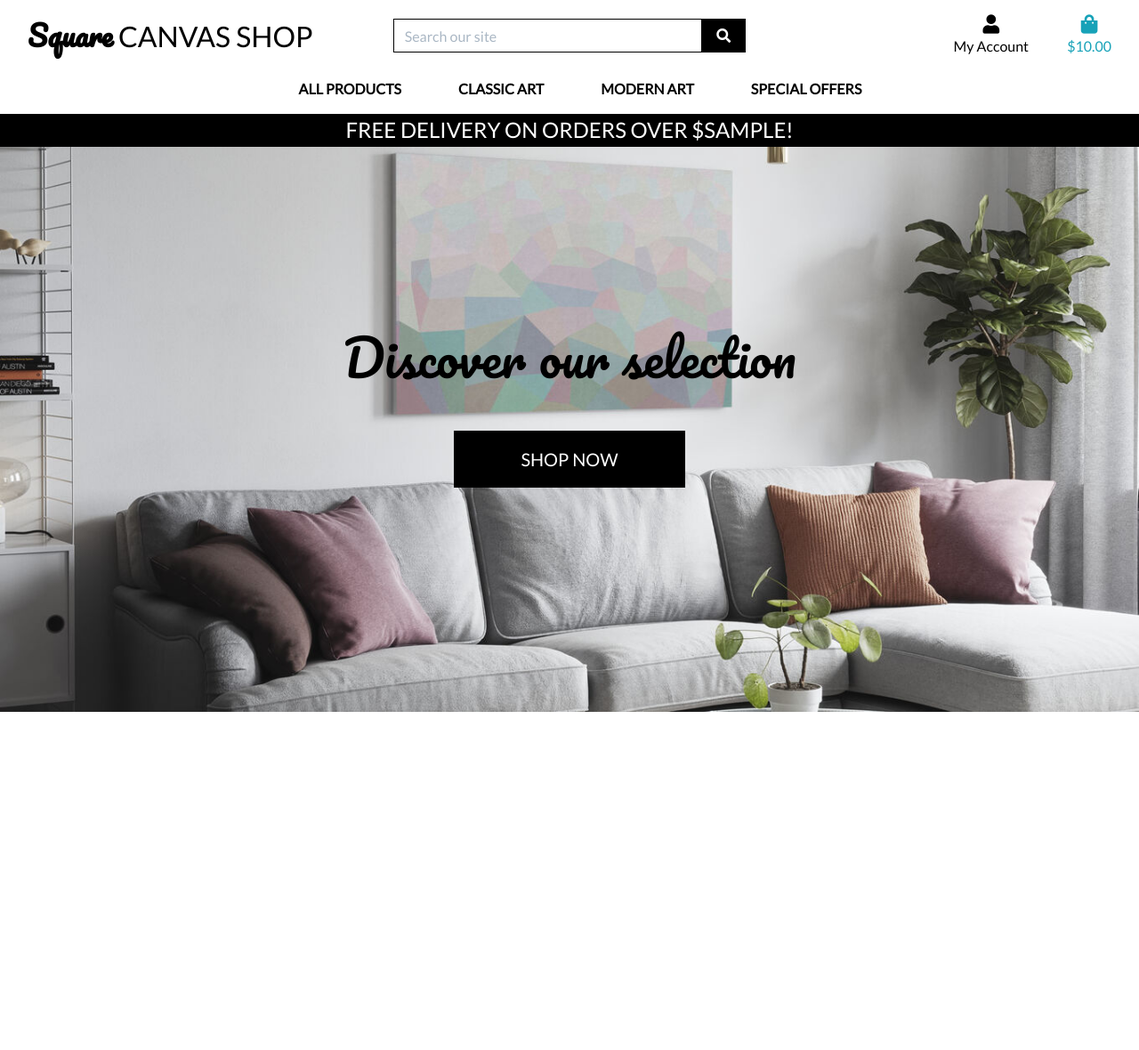
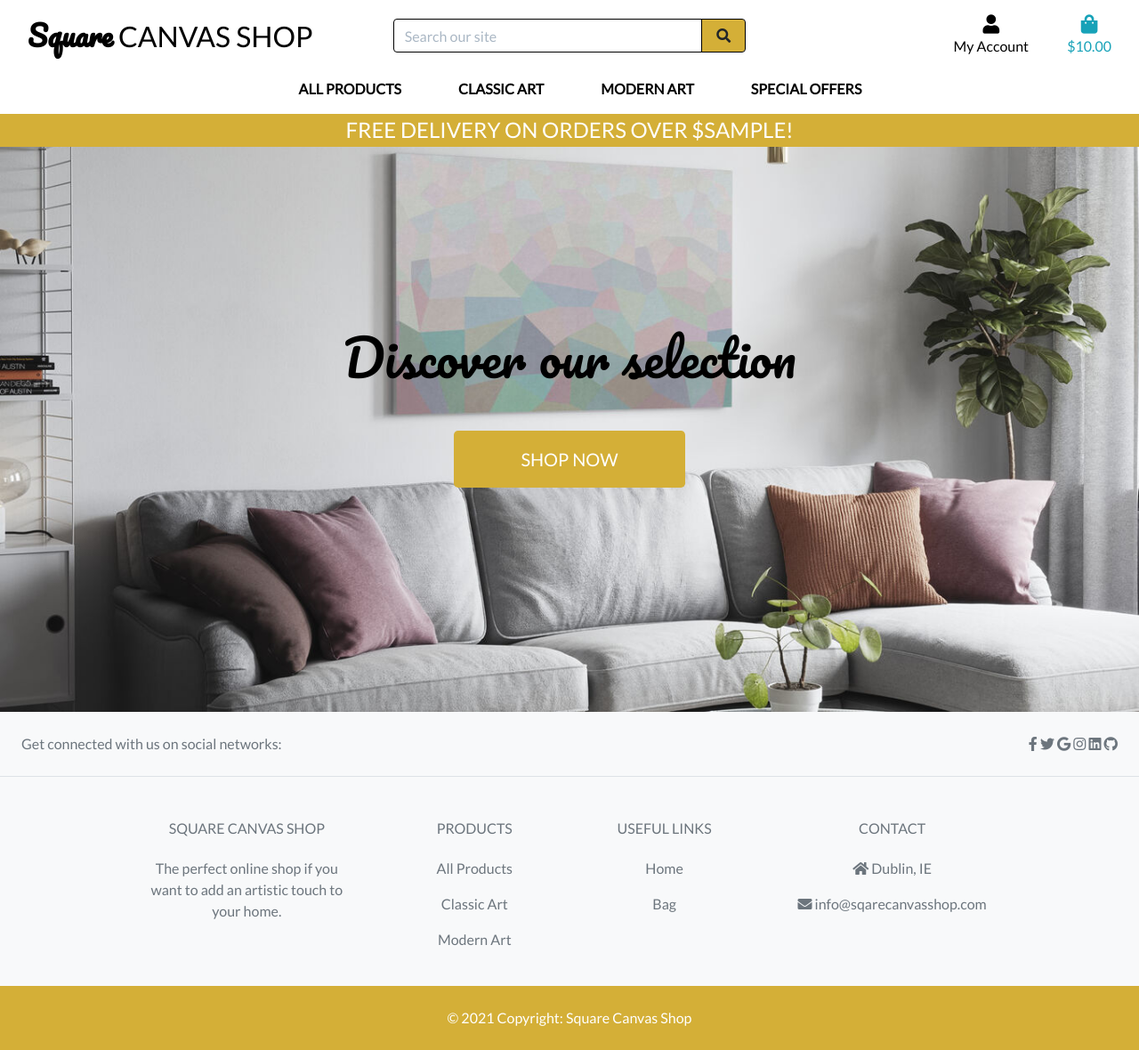
Before and after one commit to tizcoppoli/ms4-art-store, a Django app: template home/templates/home/index.html in a window 1280 px wide. Shown: the whole page at 89% size. Before the commit the page ends 800 px from the top, so only its background shows below. Run offline with Django 3.2, Linux system fonts and the light colour scheme; the template is opened without the code that fills it: most values are stand-ins (such as "Sample title", 1, 10 or a date in 2020); some libraries are stand-ins or nearby versions.

Commit message:
added footer to base template

```diff
--- a/home/templates/home/index.html
+++ b/home/templates/home/index.html
@@ -18,7 +18,7 @@
                 <h1 class="display-4 logo-font text-black text-center" style="text-transform: none; font-family: pacifico;">Discover our selection</h1>
                 <div class="my-5 text-center">
                     <h4>
-                        <a href="{% url 'products' %}" class="shop-now-button btn btn-lg rounded-0 text-uppercase py-3">Shop Now</a>
+                        <a href="{% url 'products' %}" class="shop-now-button btn btn-lg rounded-4 text-uppercase py-3" style="background-color: #d4af37;">Shop Now</a>
                     </h4>
                 </div>
             </div>
--- a/static/css/base.css
+++ b/static/css/base.css
@@ -3,7 +3,7 @@ html {
 }
 
 body {
-    background: url('/media/room32.jpg') no-repeat center center fixed;
+    background: url('/media/room32.jpg') no-repeat center center;
     background-size: cover;
     height: calc(100vh - 164px);
     color: #555;
--- a/templates/base.html
+++ b/templates/base.html
@@ -19,7 +19,9 @@
         integrity="sha384-Vkoo8x4CGsO3+Hhxv8T/Q5PaXtkKtu6ug5TOeNV6gBiFeWPGFN9MuhOf23Q9Ifjh" crossorigin="anonymous">
     <link rel="preconnect" href="https://fonts.gstatic.com">
     <link href="https://fonts.googleapis.com/css2?family=Lato&family=Pacifico&display=swap" rel="stylesheet">
-        <link rel="stylesheet" href="https://cdnjs.cloudflare.com/ajax/libs/font-awesome/5.15.3/css/all.min.css" integrity="sha512-iBBXm8fW90+nuLcSKlbmrPcLa0OT92xO1BIsZ+ywDWZCvqsWgccV3gFoRBv0z+8dLJgyAHIhR35VZc2oM/gI1w==" crossorigin="anonymous" referrerpolicy="no-referrer" />
+    <link rel="stylesheet" href="https://cdnjs.cloudflare.com/ajax/libs/font-awesome/5.15.3/css/all.min.css"
+        integrity="sha512-iBBXm8fW90+nuLcSKlbmrPcLa0OT92xO1BIsZ+ywDWZCvqsWgccV3gFoRBv0z+8dLJgyAHIhR35VZc2oM/gI1w=="
+        crossorigin="anonymous" referrerpolicy="no-referrer" />
     <link rel="stylesheet" href="{% static 'css/base.css' %}">
     {% endblock %}
 
@@ -27,9 +29,14 @@
     {% endblock %}
 
     {% block corejs %}
-        <script src="https://code.jquery.com/jquery-3.6.0.min.js" integrity="sha256-/xUj+3OJU5yExlq6GSYGSHk7tPXikynS7ogEvDej/m4=" crossorigin="anonymous"></script>
-        <script src="https://cdn.jsdelivr.net/npm/popper.js@1.16.0/dist/umd/popper.min.js" integrity="sha384-Q6E9RHvbIyZFJoft+2mJbHaEWldlvI9IOYy5n3zV9zzTtmI3UksdQRVvoxMfooAo" crossorigin="anonymous"></script>
-        <script src="https://stackpath.bootstrapcdn.com/bootstrap/4.4.1/js/bootstrap.min.js" integrity="sha384-wfSDF2E50Y2D1uUdj0O3uMBJnjuUD4Ih7YwaYd1iqfktj0Uod8GCExl3Og8ifwB6" crossorigin="anonymous"></script>
+    <script src="https://code.jquery.com/jquery-3.6.0.min.js"
+        integrity="sha256-/xUj+3OJU5yExlq6GSYGSHk7tPXikynS7ogEvDej/m4=" crossorigin="anonymous"></script>
+    <script src="https://cdn.jsdelivr.net/npm/popper.js@1.16.0/dist/umd/popper.min.js"
+        integrity="sha384-Q6E9RHvbIyZFJoft+2mJbHaEWldlvI9IOYy5n3zV9zzTtmI3UksdQRVvoxMfooAo" crossorigin="anonymous">
+    </script>
+    <script src="https://stackpath.bootstrapcdn.com/bootstrap/4.4.1/js/bootstrap.min.js"
+        integrity="sha384-wfSDF2E50Y2D1uUdj0O3uMBJnjuUD4Ih7YwaYd1iqfktj0Uod8GCExl3Og8ifwB6" crossorigin="anonymous">
+    </script>
     <!-- Stripe -->
     <script src="https://js.stripe.com/v3/"></script>
     {% endblock %}
@@ -45,15 +52,19 @@
         <div class="row bg-white pt-lg-2 d-none d-lg-flex" id="topnav">
             <div class="col-12 col-lg-4 my-auto py-1 py-lg-0 text-center text-lg-left">
                 <a href="{% url 'home' %}" class="nav-link main-logo-link">
-                    <h2 class="logo-font text-black my-0"><strong style="font-family: pacifico, cursive; text-transform: capitalize;">Square</strong> Canvas Shop</h2>
+                    <h2 class="logo-font text-black my-0"><strong
+                            style="font-family: pacifico, cursive; text-transform: capitalize;">Square</strong> Canvas
+                        Shop</h2>
                 </a>
             </div>
             <div class="col-12 col-lg-4 my-auto py-1 py-lg-0">
                 <form method="GET" action="{% url 'products' %}">
                     <div class="input-group w-100">
-                        <input class="form-control border border-black rounded-0" type="text" name="q" placeholder="Search our site">
+                        <input class="form-control border border-black rounded-4" type="text" name="q"
+                            placeholder="Search our site">
                         <div class="input-group-append">
-                            <button class="form-control btn btn-black border border-black rounded-0" type="submit">
+                            <button class="form-control btn border border-black rounded-4" type="submit"
+                                style="background-color: #d4af37;">
                                 <span class="icon">
                                     <i class="fas fa-search"></i>
                                 </span>
@@ -65,7 +76,8 @@
             <div class="col-12 col-lg-4 my-auto py-1 py-lg-0">
                 <ul class="list-inline list-unstyled text-center text-lg-right my-0">
                     <li class="list-inline-item dropdown">
-                        <a class="text-black nav-link" href="#" id="user-options" data-toggle="dropdown" aria-haspopup="true" aria-expanded="false">
+                        <a class="text-black nav-link" href="#" id="user-options" data-toggle="dropdown"
+                            aria-haspopup="true" aria-expanded="false">
                             <div class="text-center">
                                 <div><i class="fas fa-user fa-lg"></i></div>
                                 <p class="my-0">My Account</p>
@@ -85,7 +97,8 @@
                         </div>
                     </li>
                     <li class="list-inline-item">
-                        <a class="{% if grand_total %}text-info font-wight-bold{% else %}text-black{% endif %} nav-link" href="{% url 'view_bag' %}">
+                        <a class="{% if grand_total %}text-info font-wight-bold{% else %}text-black{% endif %} nav-link"
+                            href="{% url 'view_bag' %}">
                             <div class="text-center">
                                 <div><i class="fas fa-shopping-bag fa-lg"></i></div>
                                 <p class="my-0">
@@ -103,7 +116,8 @@
         </div>
         <div class="row bg-white">
             <nav class="navbar navbar-expand-lg navbar-light w-100">
-                <button class="navbar-toggler" type="button" data-toggle="collapse" data-target="#main-nav" aria-controls="main-nav" aria-expanded="false" aria-label="Toggle navigation">
+                <button class="navbar-toggler" type="button" data-toggle="collapse" data-target="#main-nav"
+                    aria-controls="main-nav" aria-expanded="false" aria-label="Toggle navigation">
                     <span class="navbar-toggler-icon"></span>
                 </button>
                 {% include 'includes/mobile-top-header.html' %}
@@ -111,7 +125,7 @@
             </nav>
         </div>
         <div class="row text-center" id="delivery-banner">
-            <div class="col bg-black text-white">
+            <div class="col text-white" style="background-color: #d4af37;">
                 <h4 class="logo-font my-1">Free delivery on orders over ${{ free_delivery_threshold }}!</h4>
             </div>
         </div>
@@ -141,6 +155,118 @@
     {% block content %}
     {% endblock %}
 
+    <!-- Footer -->
+    <footer class="text-center text-lg-start bg-light text-muted">
+        <!-- Section: Social media -->
+        <section class="d-flex justify-content-center justify-content-lg-between p-4 border-bottom">
+            <!-- Left -->
+            <div class="me-5 d-none d-lg-block">
+                <span>Get connected with us on social networks:</span>
+            </div>
+            <!-- Left -->
+
+            <!-- Right -->
+            <div>
+                <a href="" class="me-4 text-reset">
+                    <i class="fab fa-facebook-f"></i>
+                </a>
+                <a href="" class="me-4 text-reset">
+                    <i class="fab fa-twitter"></i>
+                </a>
+                <a href="" class="me-4 text-reset">
+                    <i class="fab fa-google"></i>
+                </a>
+                <a href="" class="me-4 text-reset">
+                    <i class="fab fa-instagram"></i>
+                </a>
+                <a href="" class="me-4 text-reset">
+                    <i class="fab fa-linkedin"></i>
+                </a>
+                <a href="" class="me-4 text-reset">
+                    <i class="fab fa-github"></i>
+                </a>
+            </div>
+            <!-- Right -->
+        </section>
+        <!-- Section: Social media -->
+
+        <!-- Section: Links  -->
+        <section class="">
+            <div class="container text-center text-md-start mt-5">
+                <!-- Grid row -->
+                <div class="row mt-3">
+                    <!-- Grid column -->
+                    <div class="col-md-3 col-lg-4 col-xl-3 mx-auto mb-4">
+                        <!-- Content -->
+                        <h6 class="text-uppercase fw-bold mb-4">
+                            Square Canvas Shop
+                        </h6>
+                        <p>
+                            The perfect online shop if you want to add an artistic touch to your home.
+                        </p>
+                    </div>
+                    <!-- Grid column -->
+
+                    <!-- Grid column -->
+                    <div class="col-md-2 col-lg-2 col-xl-2 mx-auto mb-4">
+                        <!-- Links -->
+                        <h6 class="text-uppercase fw-bold mb-4">
+                            Products
+                        </h6>
+                        <p>
+                            <a href="#!" class="text-reset">All Products</a>
+                        </p>
+                        <p>
+                            <a href="#!" class="text-reset">Classic Art</a>
+                        </p>
+                        <p>
+                            <a href="#!" class="text-reset">Modern Art</a>
+                        </p>
+                    </div>
+                    <!-- Grid column -->
+
+                    <!-- Grid column -->
+                    <div class="col-md-3 col-lg-2 col-xl-2 mx-auto mb-4">
+                        <!-- Links -->
+                        <h6 class="text-uppercase fw-bold mb-4">
+                            Useful links
+                        </h6>
+                        <p>
+                            <a href="#!" class="text-reset">Home</a>
+                        </p>
+                        <p>
+                            <a href="#!" class="text-reset">Bag</a>
+                        </p>
+                    </div>
+                    <!-- Grid column -->
+
+                    <!-- Grid column -->
+                    <div class="col-md-4 col-lg-3 col-xl-3 mx-auto mb-md-0 mb-4">
+                        <!-- Links -->
+                        <h6 class="text-uppercase fw-bold mb-4">
+                            Contact
+                        </h6>
+                        <p><i class="fas fa-home me-3"></i> Dublin, IE</p>
+                        <p>
+                            <i class="fas fa-envelope me-3"></i>
+                            info@sqarecanvasshop.com
+                        </p>
+                    </div>
+                    <!-- Grid column -->
+                </div>
+                <!-- Grid row -->
+            </div>
+        </section>
+        <!-- Section: Links  -->
+
+        <!-- Copyright -->
+        <div class="text-center p-4" style="background-color: #d4af37; color: white;">
+            © 2021 Copyright: Square Canvas Shop
+        </div>
+        <!-- Copyright -->
+    </footer>
+    <!-- Footer -->
+
     {% block postloadjs %}
     <script type="text/javascript">
         $('.toast').toast('show');
@@ -148,4 +274,5 @@
     {% endblock %}
 
 </body>
+
 </html>
```
Lines whose indentation alone changed are shown as unchanged.
